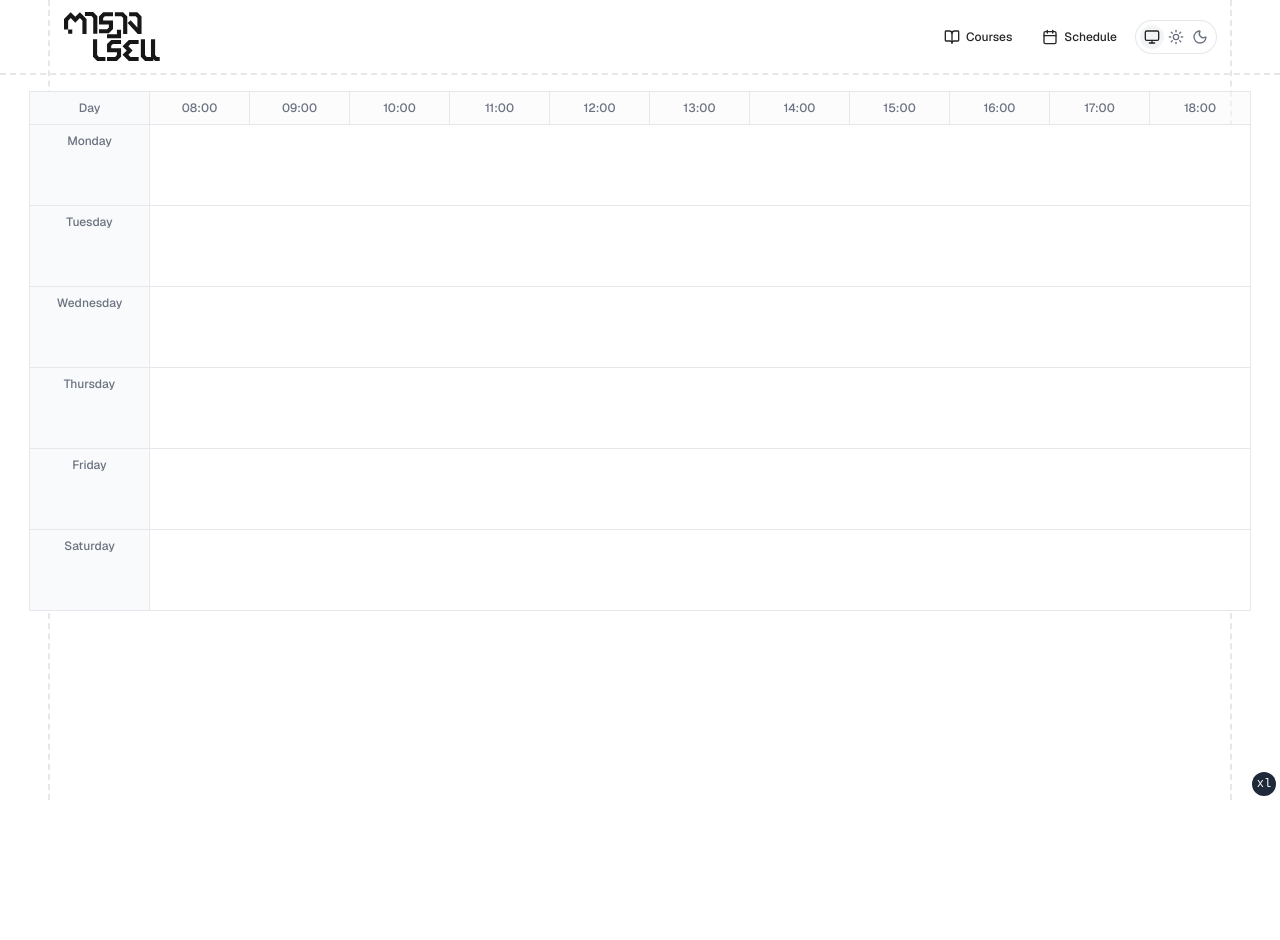
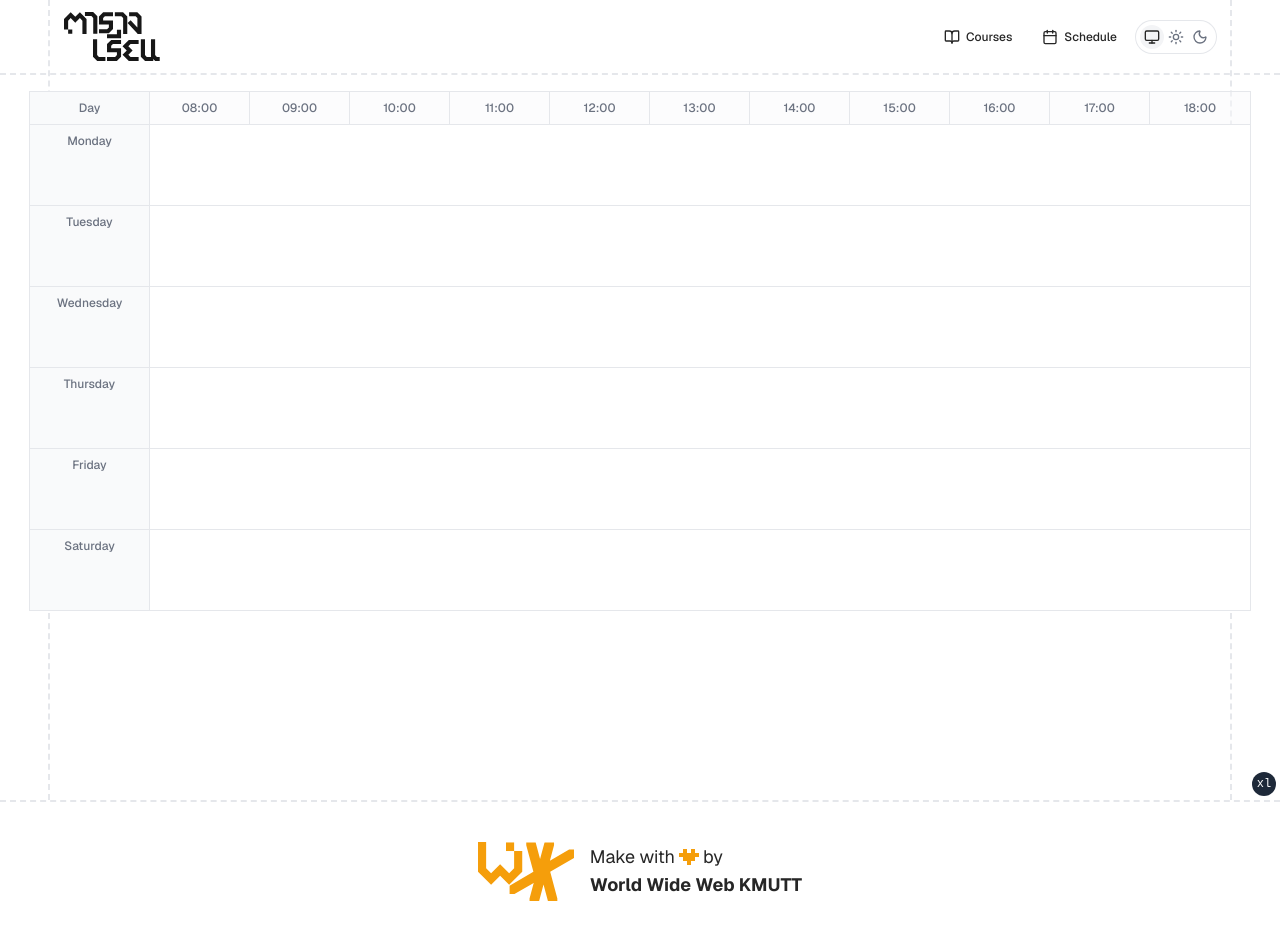
Before and after one commit to work-wide-web-kmutt/tarang-rian, a React (Vite) app in the folder apps/web/: page /schedule in a window 1280 px wide. Before the commit the page ends 800 px from the top, so only its background shows below. Built offline with nearby package versions, Linux system fonts and the light colour scheme; what @content-collections/core would draw is missing.

Commit message:
feat: add new SVG logos and integrate them into the footer and wwwk component for enhanced branding

```diff
--- /dev/null
+++ b/apps/web/src/components/footer/index.tsx
@@ -0,0 +1,23 @@
+import { Wwwk } from "@/components/wwwk";
+
+function Footer() {
+  return (
+    <div className="flex items-center justify-center gap-4 border-t-2 border-dashed p-10">
+      <Wwwk size="sm" />
+      <div className="flex flex-col text-lg">
+        <h1 className="flex items-center gap-1">
+          Make with{" "}
+          {/* biome-ignore lint/correctness/useImageSize: width/height can be provided via props for flexible sizing */}
+          <img
+            alt="love"
+            className="inline h-5 w-5"
+            src="/static/logos/love.svg"
+          />{" "}
+          by
+        </h1>
+        <h1 className="font-bold">World Wide Web KMUTT</h1>
+      </div>
+    </div>
+  );
+}
+export default Footer;
--- /dev/null
+++ b/apps/web/src/components/wwwk.tsx
@@ -0,0 +1,46 @@
+import { cva, type VariantProps } from "class-variance-authority";
+import { cn } from "@/lib/utils";
+
+const wwwkVariants = cva("", {
+  variants: {
+    size: {
+      xs: "w-16",
+      sm: "w-24",
+      base: "w-32",
+      lg: "w-40",
+      xl: "w-48",
+      "2xl": "w-56",
+      "3xl": "w-64",
+      "4xl": "w-72",
+      "5xl": "w-80",
+    },
+  },
+  defaultVariants: {
+    size: "base",
+  },
+});
+
+export interface WwwkProps
+  extends React.ImgHTMLAttributes<HTMLImageElement>,
+    VariantProps<typeof wwwkVariants> {
+  alt?: string;
+}
+
+export function Wwwk({
+  alt = "WWWK logo",
+  className,
+  size,
+  ...props
+}: WwwkProps) {
+  return (
+    <>
+      {/* biome-ignore lint/correctness/useImageSize: width/height can be provided via props for flexible sizing */}
+      <img
+        alt={alt}
+        className={cn(wwwkVariants({ size, className }))}
+        src="/static/logos/wwwk-logo.svg"
+        {...props}
+      />
+    </>
+  );
+}
--- a/apps/web/src/routes/(public)/route.tsx
+++ b/apps/web/src/routes/(public)/route.tsx
@@ -1,4 +1,5 @@
 import { createFileRoute, Outlet } from "@tanstack/react-router";
+import Footer from "@/components/footer";
 import { Header } from "@/components/header";
 
 export const Route = createFileRoute("/(public)")({
@@ -7,6 +8,7 @@ export const Route = createFileRoute("/(public)")({
 
 function PublicLayout() {
   return (
+    <>
       <div className="relative min-h-dvh">
         <div className="absolute inset-x-0 top-0 bottom-0 z-0">
           <div className="container mx-auto h-full max-w-8xl bg-background px-12">
@@ -20,5 +22,7 @@ function PublicLayout() {
           </div>
         </div>
       </div>
+      <Footer />
+    </>
   );
 }
```
Also changed, not shown: apps/web/public/static/logos/love.svg (added), apps/web/public/static/logos/wwwk-logo.svg (added). Lines whose indentation alone changed are shown as unchanged.
